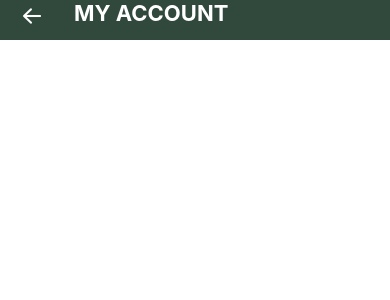
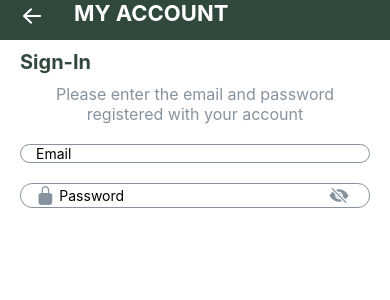
Before and after one commit to rahmanshaukat35/EatNow, a React Native app: screen / in a window 390 px wide. Shown: the top 300 px of the page. Built offline with nearby package versions, Linux system fonts and the light colour scheme.

Commit message:
login screen

```diff
--- a/App.js
+++ b/App.js
@@ -2,11 +2,12 @@
 import React from 'react';
 import Header from './src/components/Header';
 import {colors} from './src/global/styles';
+import SignInScreen from './src/screens/authScreens/SignInScreen';
 const App = () => {
   return (
     <View style={styles.container}>
       <StatusBar barStyle="light-content" backgroundColor={colors.StatusBar} />
-      <Header title="MY ACCOUNT" />
+      <SignInScreen />
     </View>
   );
 };
--- a/src/components/Header.js
+++ b/src/components/Header.js
@@ -2,13 +2,13 @@
 import React from 'react';
 import {colors, parameters} from '../global/styles';
 import AntDesign from 'react-native-vector-icons/dist/AntDesign';
-const Header = ({title}) => {
+const Header = ({title, type}) => {
   return (
     <View style={styles.header}>
       <View style={{marginLeft: 20, marginTop: 3}}>
         <AntDesign
           type="material-community"
-          name="arrowleft"
+          name={type}
           color={colors.headerText}
           size={24}
           onPress={() => {}}
--- a/src/global/styles.js
+++ b/src/global/styles.js
@@ -13,3 +13,9 @@
 export const parameters = {
   headerHeight: 40,
 };
+
+export const title = {
+  color: '#31493c',
+  fontSize: 20,
+  fontWeight: 'bold',
+};
--- /dev/null
+++ b/src/screens/authScreens/SignInScreen.js
@@ -0,0 +1,100 @@
+import {StyleSheet, Text, View, TextInput} from 'react-native';
+import React, {useState, useRef} from 'react';
+import Header from '../../components/Header';
+import {title, colors} from '../../global/styles';
+import * as Animatable from 'react-native-animatable';
+import Ionicons from 'react-native-vector-icons/dist/Ionicons';
+
+const SignInScreen = () => {
+  const [textInput2Focus, setTextInput2Focus] = useState(false);
+
+  const textInput1 = useRef(1);
+  const textInput2 = useRef(2);
+  return (
+    <View style={styles.container}>
+      <Header title="MY ACCOUNT" type="arrowleft" />
+      <View style={{marginLeft: 20, marginTop: 10}}>
+        <Text style={title}>Sign-In</Text>
+      </View>
+      <View style={{alignItems: 'center', marginTop: 10}}>
+        <Text style={styles.text1}>Please enter the email and password</Text>
+        <Text style={styles.text1}>registered with your account</Text>
+      </View>
+      <View style={{marginTop: 20}}>
+        <View>
+          <TextInput
+            ref={textInput1}
+            style={styles.TextInput1}
+            placeholder="Email"
+          />
+        </View>
+        <View style={styles.TextInput2}>
+          <Animatable.View
+            animation={textInput2Focus ? '' : 'fadeInLeft'}
+            duration={400}>
+            <Ionicons
+              type="material"
+              size={20}
+              name="lock-closed"
+              color={colors.grey3}
+            />
+          </Animatable.View>
+          <TextInput
+            style={{width: '80%'}}
+            placeholder="Password"
+            secureTextEntry
+            ref={textInput2}
+            onFocus={() => {
+              setTextInput2Focus(false);
+            }}
+            onBlur={() => {
+              setTextInput2Focus(true);
+            }}
+          />
+          <Animatable.View
+            animation={textInput2Focus ? '' : 'fadeInLeft'}
+            duration={400}>
+            <Ionicons
+              type="material"
+              size={20}
+              name="eye-off"
+              color={colors.grey3}
+              style={{marginRight: 20}}
+            />
+          </Animatable.View>
+        </View>
+      </View>
+    </View>
+  );
+};
+
+export default SignInScreen;
+
+const styles = StyleSheet.create({
+  container: {
+    flex: 1,
+  },
+  text1: {
+    color: colors.grey3,
+    fontSize: 16,
+  },
+  TextInput1: {
+    borderWidth: 1,
+    borderColor: '#86939e',
+    marginHorizontal: 20,
+    borderRadius: 12,
+    marginBottom: 20,
+    paddingLeft: 15,
+  },
+  TextInput2: {
+    borderWidth: 1,
+    borderRadius: 12,
+    marginHorizontal: 20,
+    borderColor: '#86939e',
+    flexDirection: 'row',
+    justifyContent: 'space-between',
+    alignContent: 'center',
+    alignItems: 'center',
+    paddingLeft: 15,
+  },
+});
```
